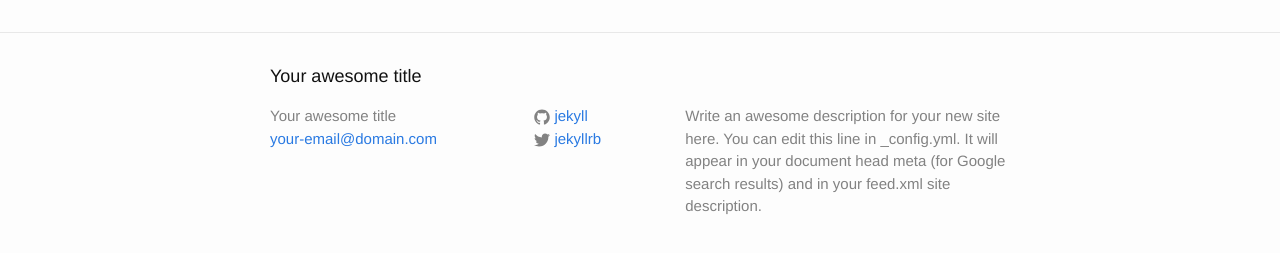
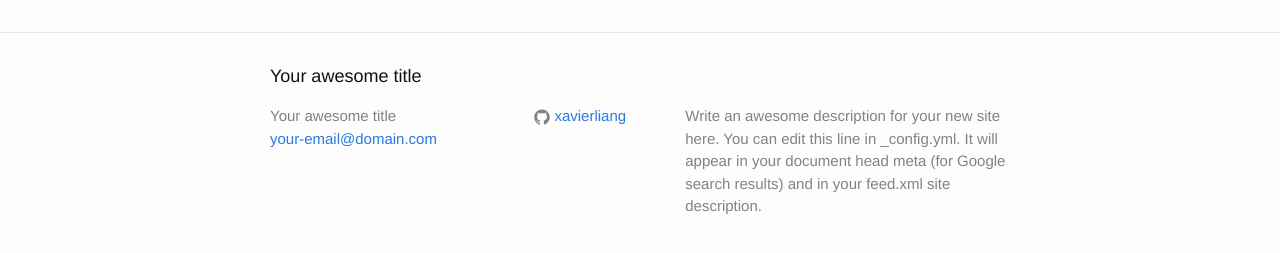
Before and after one commit to xavierliang/giraffa_time, a Jekyll site: the page built from index.html, in a window 1280 px wide. Shown: the part 264-517 px from the top of the page. Built offline with Jekyll 4.4.1, drawn with Linux system fonts in a browser that asks for light colours.

Commit message:
baseurl config

```diff
--- a/_config.yml
+++ b/_config.yml
@@ -5,10 +5,9 @@
   Write an awesome description for your new site here. You can edit this
   line in _config.yml. It will appear in your document head meta (for
   Google search results) and in your feed.xml site description.
-baseurl: "" # the subpath of your site, e.g. /blog/
-url: "http://yourdomain.com" # the base hostname & protocol for your site
-twitter_username: jekyllrb
-github_username:  jekyll
+baseurl: "/giraffa_time/" # the subpath of your site, e.g. /blog/
+url: "http://xavierliang.github.com" # the base hostname & protocol for your site
+github_username:  xavierliang
 
 # Build settings
 markdown: kramdown
```
